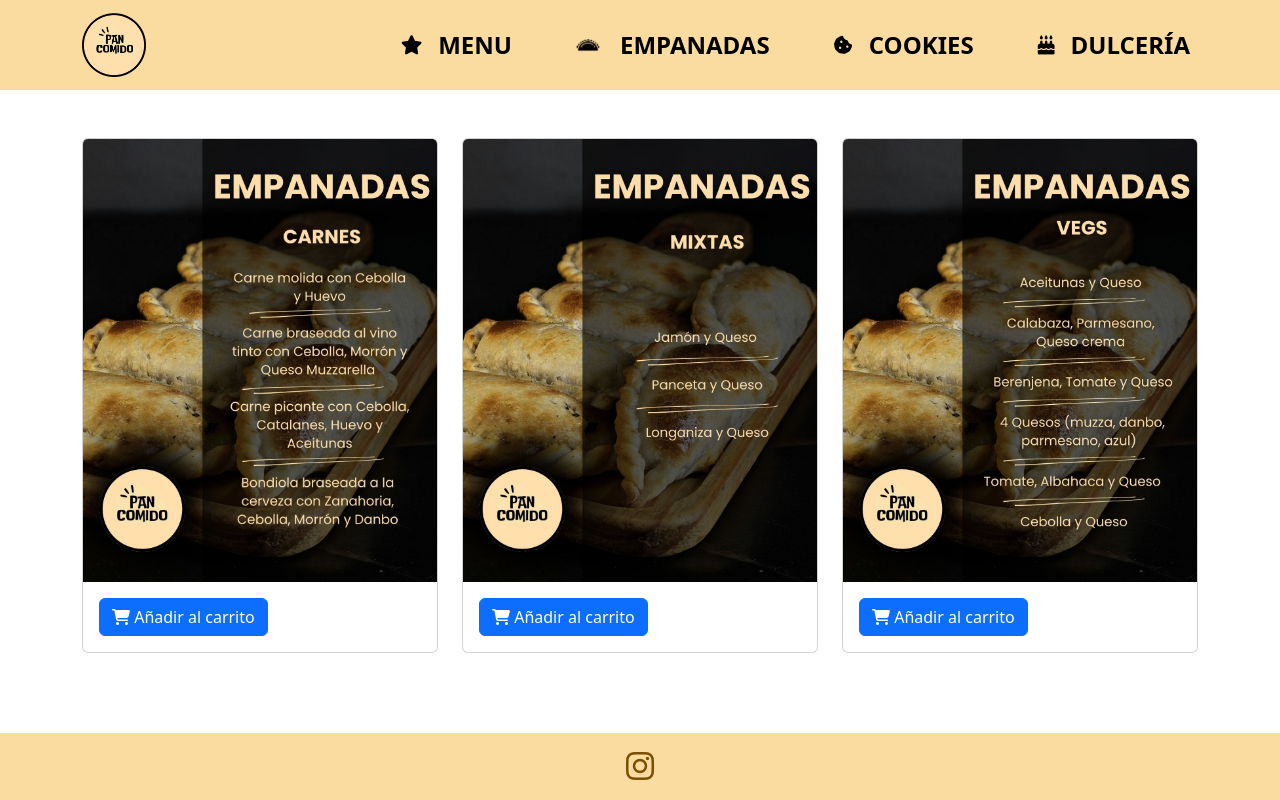
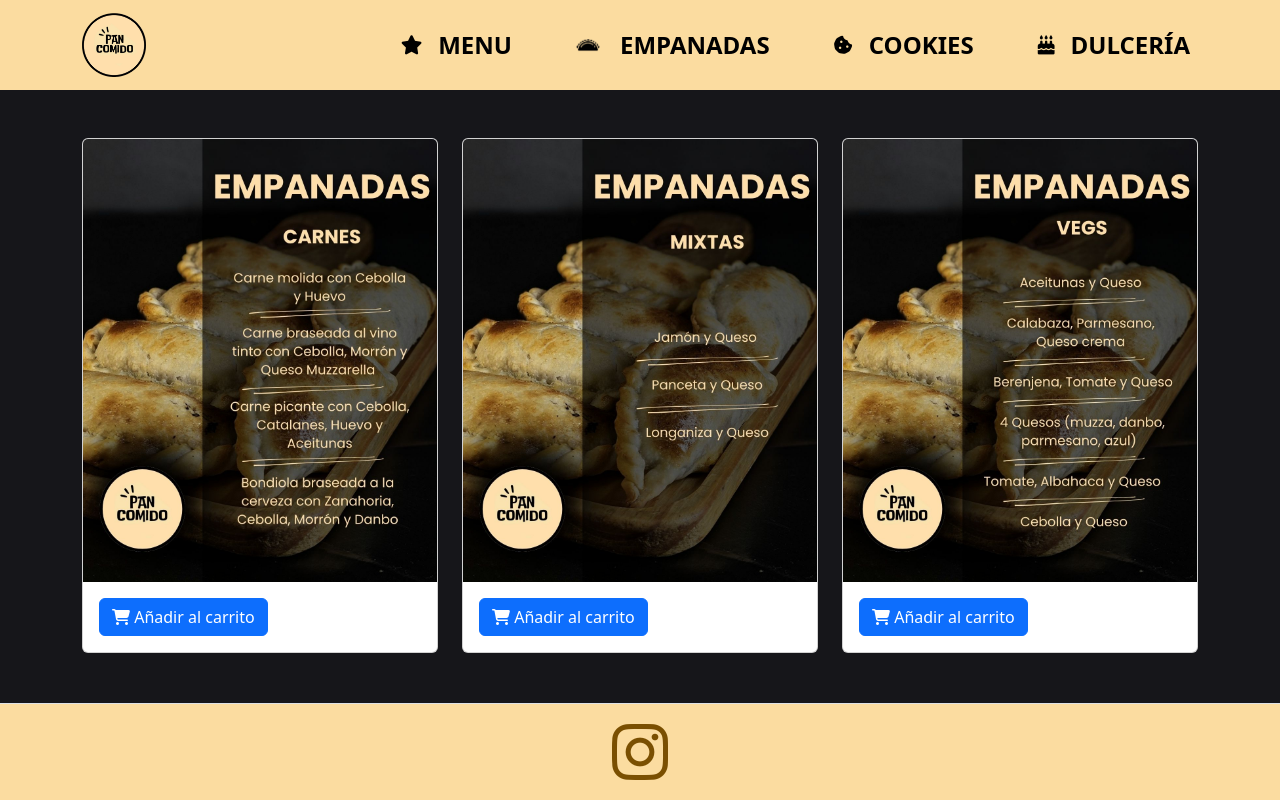
Before and after one commit to LuPalianoFerre/PAN-COMIDO, a plain HTML site: page menu.html in a window 1280 px wide. Drawn offline with nearby package versions, Linux system fonts and the light colour scheme.

Commit message:
Agrandar footer
Agrandar footer

```diff
--- a/footer.html
+++ b/footer.html
@@ -12,9 +12,10 @@
     <footer class="fixed-bottom text-center py-3 border-top" style="background-color:#FBDCA0; color:#7A4F01;">
         <a href="https://www.instagram.com/pancomido.lapaloma/" target="_blank" rel="noopener noreferrer"
             aria-label="Instagram Pan Comido" style="color:#7A4F01; text-decoration:none;">
-            <i class="fab fa-instagram fa-2x"></i>
+            <i class="fab fa-instagram fa-4x"></i>
         </a>
     </footer>
+
 
 
 </body>
--- a/styles.css
+++ b/styles.css
@@ -1,3 +1,10 @@
+/* Fondo oscuro para todo el sitio */
+body {
+    background-color: #16161a; /* color similar al fondo de Perplexity */
+    color: #ffffff; /* opcional: ajustar el color de texto para contraste */
+}
+
+
 /* Fondo navbar tipo beige claro similar al logo */
 footer, .navbar-custom {
     background-color: #FBDCA0 !important;
@@ -185,3 +192,7 @@ footer {
 .img-container img:hover {
     transform: scale(1.05);
 }
+
+footer i.fab {
+    font-size: 4rem; /* ajustar tamaño en rem */
+}
```
